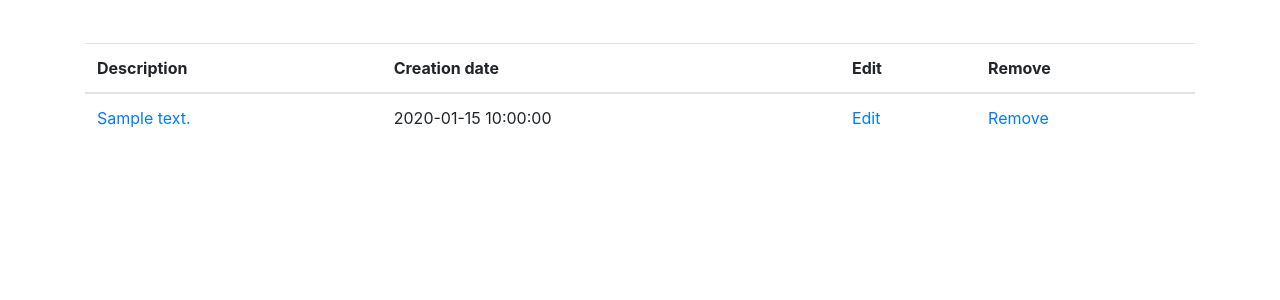
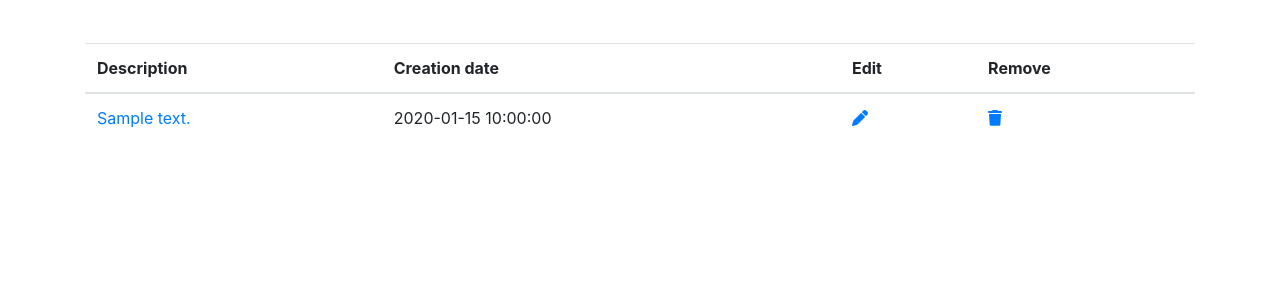
Before and after one commit to adik077/Api_creator, a Flask app: page /dashboard in a window 1280 px wide. Shown: the part 215-515 px from the top of the page. Run offline with Flask 3, Linux system fonts and the light colour scheme; a user stored in the database is signed in; tables that the repository leaves empty hold one stand-in row (values such as "Sample post"); some libraries are stand-ins or nearby versions.

Commit message:
Font awesome icons added

```diff
--- a/templates/dashboard.html
+++ b/templates/dashboard.html
@@ -29,8 +29,8 @@
     <tr>
         <td><a href="{{ url_for('return_api_endpoint', endpoint_id = endpoint.id) }}">{{ endpoint.description }}</a></td>
         <td>{{ endpoint.added_date }}</td>
-        <td><a href="{{ url_for('edit_endpoint', endpoint_id = endpoint.id) }}">Edit</a></td>
-        <td><a href="{{ url_for('remove_endpoint', endpoint_id = endpoint.id) }}">Remove</a></td>
+        <td><a href="{{ url_for('edit_endpoint', endpoint_id = endpoint.id) }}"><i class="fa-solid fa-pen fa-bounce"></i></a></td>
+        <td><a href="{{ url_for('remove_endpoint', endpoint_id = endpoint.id) }}"><i class="fa-solid fa-trash fa-bounce"></i></a></td>
     </tr>
     {% endfor %}
     </tbody>
--- a/templates/main.html
+++ b/templates/main.html
@@ -74,5 +74,6 @@
     <script src="https://code.jquery.com/jquery-3.2.1.slim.min.js" integrity="sha384-KJ3o2DKtIkvYIK3UENzmM7KCkRr/rE9/Qpg6aAZGJwFDMVNA/GpGFF93hXpG5KkN" crossorigin="anonymous"></script>
     <script src="{{ url_for('static', filename='popper.min.js') }}"></script>
     <script src="{{ url_for('static', filename='bootstrap.min.js') }}"></script>
+    <script src="https://kit.fontawesome.com/73d375e97d.js" crossorigin="anonymous"></script>
   </body>
 </html>
```
